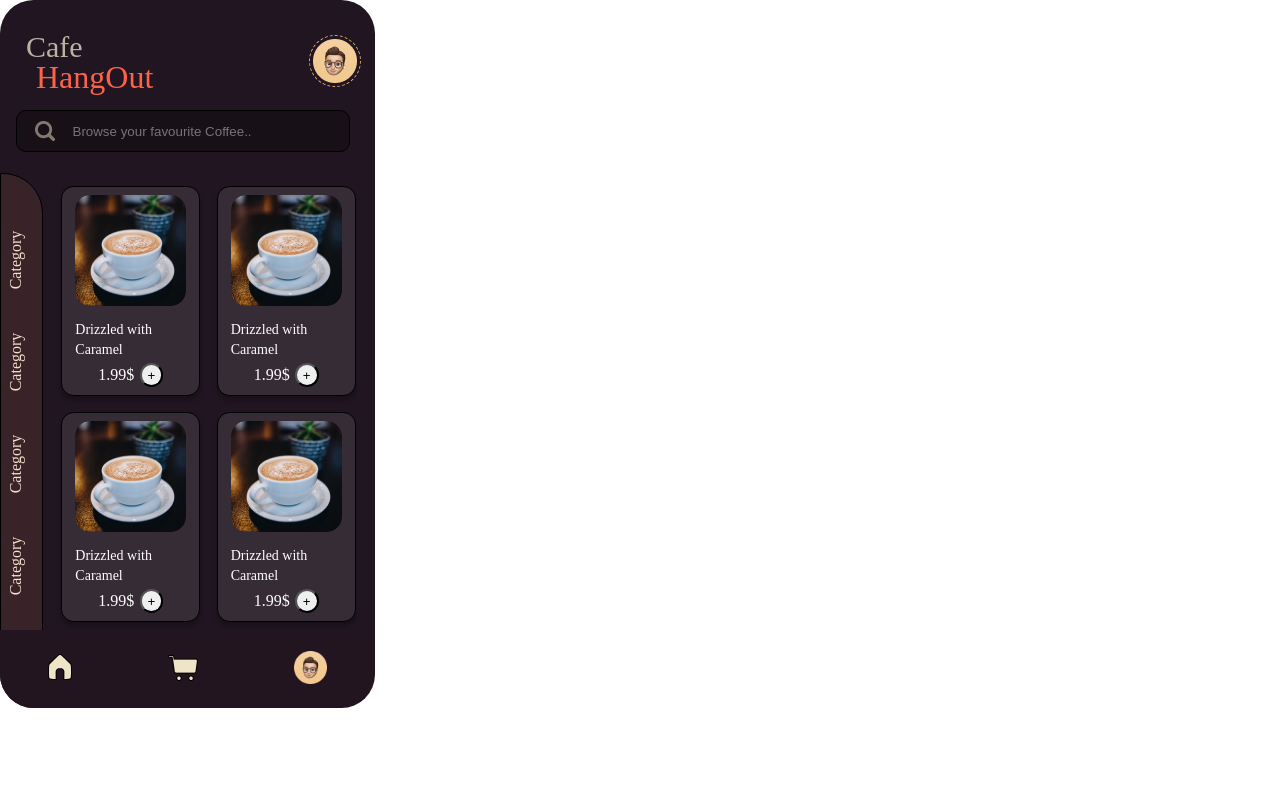
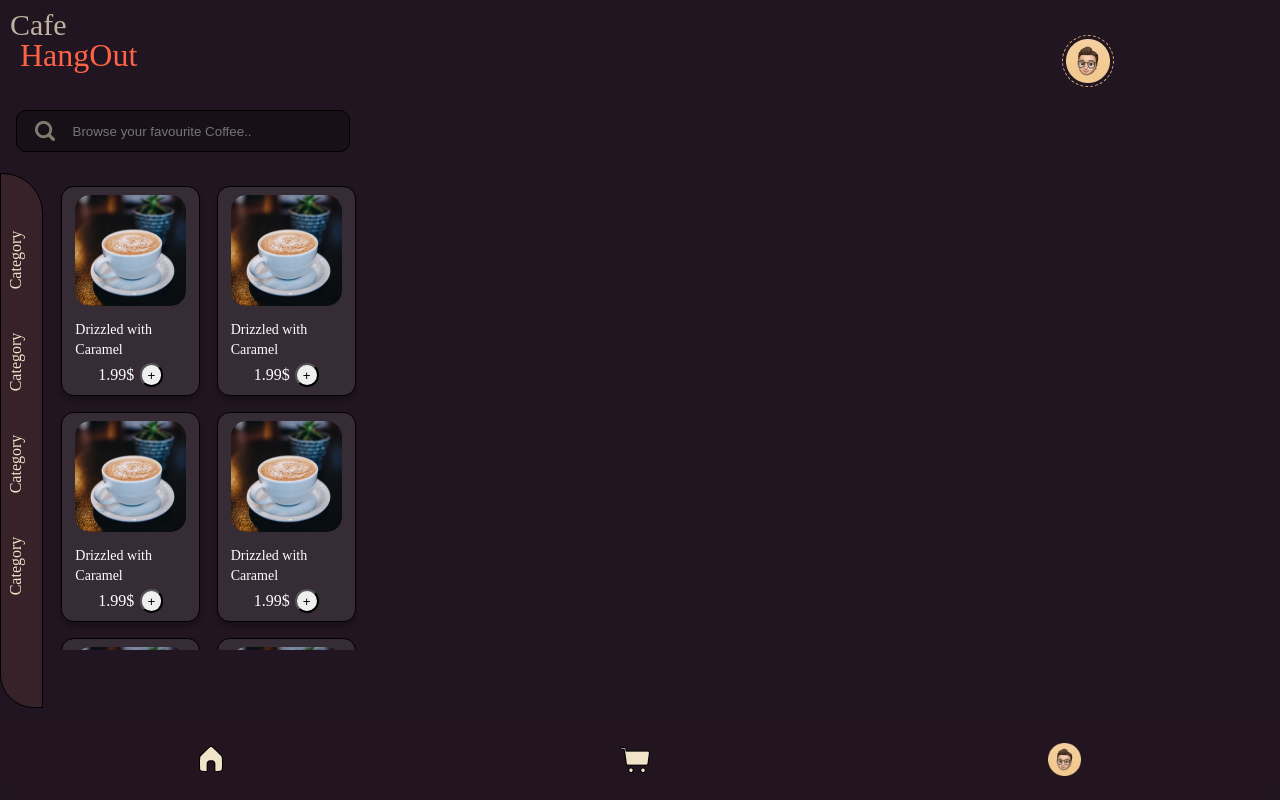
Before and after one commit to HangOutYL/HangOut, a React (Create React App) app: page / in a window 1280 px wide. Built offline with nearby package versions, Linux system fonts and the light colour scheme; the HTML template or start-up script is replaced by a standard one; a web font is replaced by a local one.

Commit message:
Elad fucked the design

```diff
--- a/src/components/BottomNav/BottomNav.css
+++ b/src/components/BottomNav/BottomNav.css
@@ -7,11 +7,11 @@
   justify-content: space-around;
   align-items: center;
 
-  position: absolute;
-  width: 375px;
+  position: fixed;
+  width: 100%;
   height: 78px;
   left: 0px;
-  top: 630px;
+  bottom: 0px;
   border-bottom-left-radius: 33.6232px;
   border-bottom-right-radius: 33.6232px;
 }
--- a/src/index.css
+++ b/src/index.css
@@ -2,9 +2,11 @@ body {
   margin: 0;
   padding: 0;
   /* border: 1px solid blue; */
-  height: 701px;
-  width: 375px;
-  background: #ffffff;
+  height: 100vh;
+  width: 100vw;
+  background: #201520;
+
+  /* background: #ffffff; */
   font-family: -apple-system, BlinkMacSystemFont, "Segoe UI", "Roboto", "Oxygen",
     "Ubuntu", "Cantarell", "Fira Sans", "Droid Sans", "Helvetica Neue",
     sans-serif;
--- a/src/pages/Cart/Cart.css
+++ b/src/pages/Cart/Cart.css
@@ -62,7 +62,7 @@
 
 .Item {
   /* border: 1px solid blue; */
-  padding: 7px;
+  padding: 10px;
   width: 343px;
   height: 100px;
   left: 16px;
--- a/src/pages/Home/home.css
+++ b/src/pages/Home/home.css
@@ -1,22 +1,20 @@
 /* Home Screen */
 
 .Home {
-  width: 375px;
-  height: 701px;
+  /* height: 701px; */
   left: 0px;
   top: 0px;
   display: flex;
 
   flex-direction: column;
   color: #efe3c8;
-  background: #201520;
-  border-radius: 33.6232px;
+  /* border-radius: 33.6232px; */
 }
 
 /* Brand Logo */
 
 .Logo {
-  position: absolute;
+  position: fixed;
   width: 120px;
   height: 97px;
   left: 16px;
@@ -29,7 +27,7 @@
 /* Brand first name */
 
 .brand {
-  position: absolute;
+  position: fixed;
   width: 90px;
   height: 51px;
   left: 10px;
@@ -48,8 +46,8 @@
 /* Brand Second Name */
 
 .logo {
-  position: absolute;
-  width: 115px;
+  position: fixed;
+  width: 100%;
   height: 67px;
   left: 20px;
   top: 30px;
@@ -71,10 +69,10 @@
   display: flex;
   justify-content: center;
   align-items: center;
-  position: absolute;
+  position: fixed;
   width: 50px;
   height: 50px;
-  left: 309px;
+  right: 13%;
   top: 35px;
   border: 1px dashed #dcaa70;
   border-radius: 50%;
@@ -89,7 +87,7 @@
   align-items: center;
   justify-content: space-around;
   padding: 10px 10px 10px 10px;
-  position: absolute;
+  position: fixed;
   width: 312px;
   height: 20px;
   left: 16px;
@@ -120,7 +118,7 @@
   /* align-items: flex-start; */
   padding: 35px 8px;
 
-  position: absolute;
+  position: fixed;
   width: 43px;
   height: 535px;
   left: 0px;
@@ -161,7 +159,7 @@
   flex-wrap: wrap;
   overflow: auto;
   align-items: center;
-  position: absolute;
+  position: fixed;
   width: 327px;
   height: 480px;
   left: 45px;
@@ -176,7 +174,7 @@
   justify-content: space-evenly;
   align-items: center;
   margin-top: 1em;
-  /* position: absolute; */
+  /* position: fixed; */
   width: 139px;
   height: 210px;
   left: 63px;
@@ -201,7 +199,7 @@
 
 .Card img {
   cursor: pointer;
-  /* position: absolute; */
+  /* position: fixed; */
   width: 111px;
   height: 111px;
   left: 75px;
@@ -212,7 +210,7 @@
 
 .Card .Text {
   cursor: pointer;
-  /* position: absolute; */
+  /* position: fixed; */
   width: 111px;
   height: 35px;
   left: 75px;
@@ -245,34 +243,3 @@
 .Card .PriceAndCart button:hover {
   background-color: tomato;
 }
-
-/* Bottom Nav Bar */
-
-.BottomNav {
-  /* border: 1px solid #d8d2d2a8; */
-  background-color: #22151f;
-  display: flex;
-  justify-content: space-around;
-  align-items: center;
-  position: absolute;
-  width: 375px;
-  height: 78px;
-  left: 0px;
-  top: 630px;
-  border-bottom-left-radius: 33.6232px;
-  border-bottom-right-radius: 33.6232px;
-}
-
-.BottomNav .NavBtn {
-  background-color: transparent;
-  border-style: none;
-}
-
-.BottomNav .NavBtn .ProfilePic {
-  height: 33px;
-}
-
-.ButtomNav .NavBtn:hover {
-  background-color: tomato;
-  cursor: pointer;
-}
```
